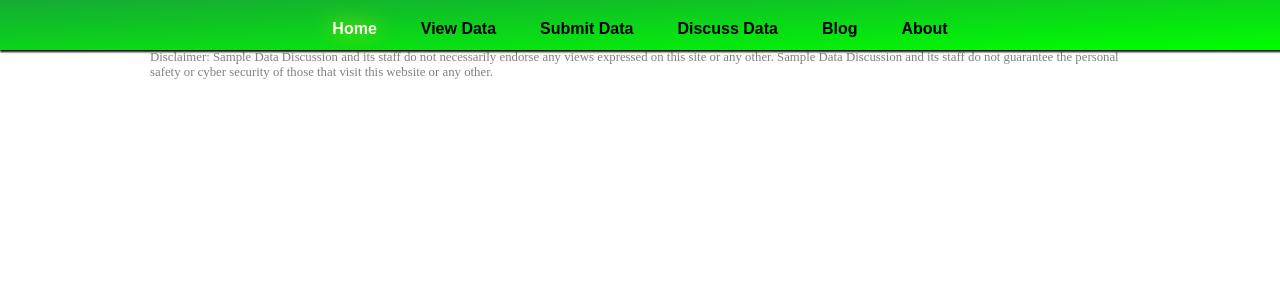
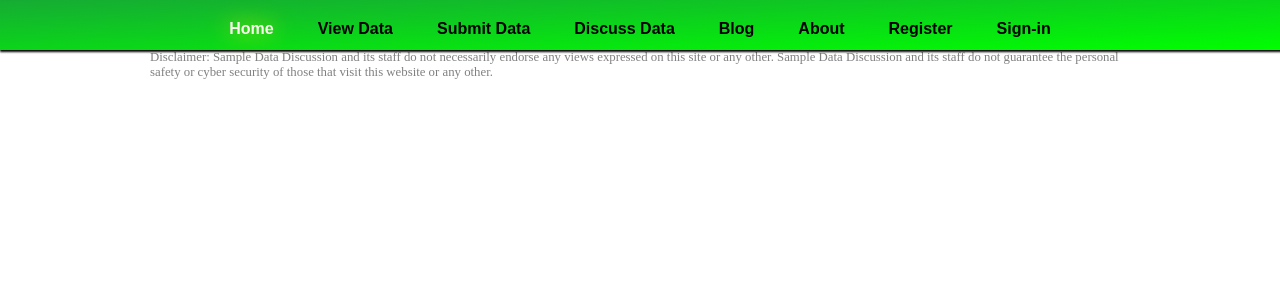
Before and after one commit to DanielJDufour/datadiscussion, a Django app: page /dataportal/submit in a window 1280 px wide. Shown: the top 300 px of the page. Run offline with Django 3.2, Linux system fonts and the light colour scheme; tables that the repository leaves empty hold one stand-in row (values such as "Sample post"); some libraries are stand-ins or nearby versions.

Commit message:
+ register signin

```diff
--- a/datadiscussion/dataportal/templates/dataportal/header.html
+++ b/datadiscussion/dataportal/templates/dataportal/header.html
@@ -29,5 +29,7 @@
 			</div>
 		</div>
 		<div class = "option"><a href="about.html"><div class = "option-text-unselected">About</div></a></div>
+		<div class = "option"><a href=""><div class = "option-text-unselected">Register</div></a></div>
+		<div class = "option"><a href=""><div class = "option-text-unselected">Sign-in</div></a></div>
 	</div>
 </header>
```
